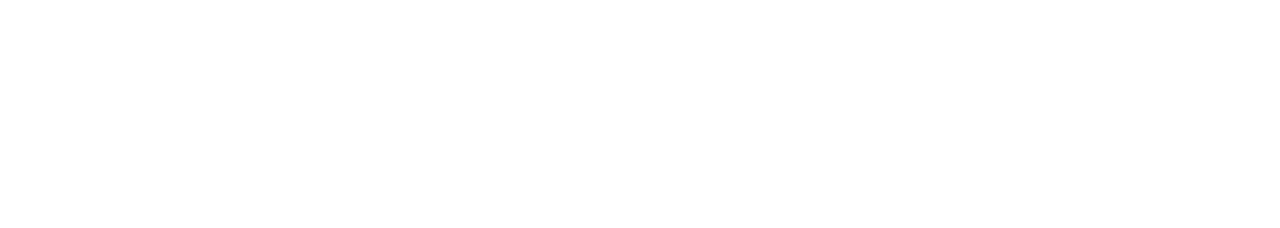
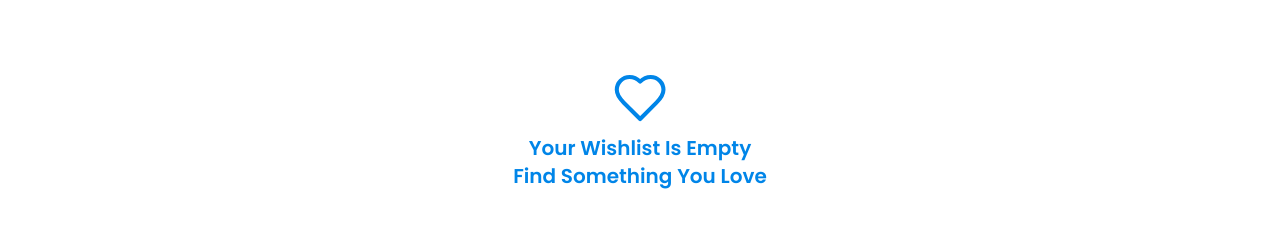
Before and after one commit to Sulkhans/Core, a React (Vite) app in the folder frontend/: page /wishlist in a window 1280 px wide. Shown: the part 270-498 px from the top of the page. Built offline with nearby package versions, Linux system fonts and the light colour scheme; no server answers.

Commit message:
Wishlist page

```diff
--- a/frontend/src/App.tsx
+++ b/frontend/src/App.tsx
@@ -19,6 +19,8 @@
 const Products = lazy(() => import("./pages/admin/Products.tsx"));
 const NewProduct = lazy(() => import("./pages/admin/NewProduct.tsx"));
 const EditProduct = lazy(() => import("./pages/admin/EditProduct.tsx"));
+const Cart = lazy(() => import("./pages/Cart.tsx"));
+const Wishlist = lazy(() => import("./pages/Wishlist.tsx"));
 const ErrorPage = lazy(() => import("./pages/ErrorPage"));
 
 const App = () => {
@@ -30,6 +32,8 @@
             <Route path="/" element={<Layout />}>
               <Route index element={<Home />} />
               <Route path="/search" element={<Search />} />
+              <Route path="/cart" element={<Cart />} />
+              <Route path="/wishlist" element={<Wishlist />} />
               <Route path="/product/:id" element={<Product />} />
               <Route element={<PrivateRoute />}>
                 <Route
--- /dev/null
+++ b/frontend/src/pages/Wishlist.tsx
@@ -0,0 +1,34 @@
+import { useDispatch, useSelector } from "react-redux";
+import { AppDispatch, RootState } from "../redux/store";
+import { clearFavorites } from "../redux/slices/favoriteSlice";
+import Heart from "../assets/heart.svg?react";
+import ProductCard from "../components/ProductCard";
+
+const Wishlist = () => {
+  const { favorites } = useSelector((state: RootState) => state.favorites);
+  const dispatch = useDispatch<AppDispatch>();
+
+  return favorites.length > 0 ? (
+    <main>
+      <div className="mb-4 flex justify-between items-center text-core-main font-semibold">
+        <h1>Wishlist</h1>
+        <button onClick={() => dispatch(clearFavorites())}>
+          Clear wishlist
+        </button>
+      </div>
+      <section className="my-6 grid grid-cols-2 min-[560px]:grid-cols-3 lg:grid-cols-4 xl:grid-cols-5 gap-8 place-items-center">
+        {favorites.map((product) => (
+          <ProductCard key={product._id} product={product} />
+        ))}
+      </section>
+    </main>
+  ) : (
+    <div className="absolute top-1/2 left-1/2 -translate-x-1/2 -translate-y-1/2 text-nowrap flex flex-col items-center text-xl font-semibold text-core-main">
+      <Heart className="size-14 mb-2 stroke-[1.75px]" />
+      <p>Your Wishlist Is Empty</p>
+      <p>Find Something You Love</p>
+    </div>
+  );
+};
+
+export default Wishlist;
```
